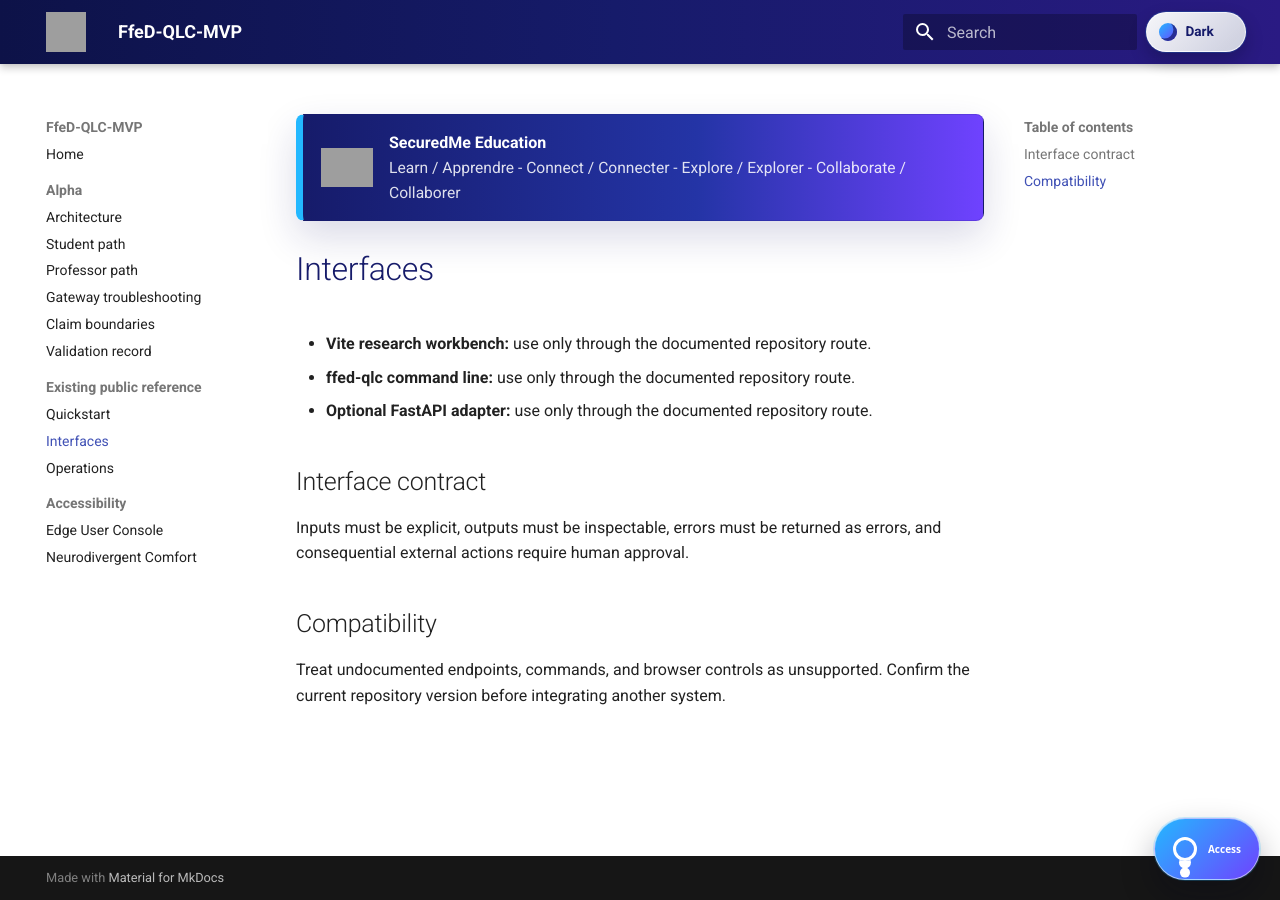
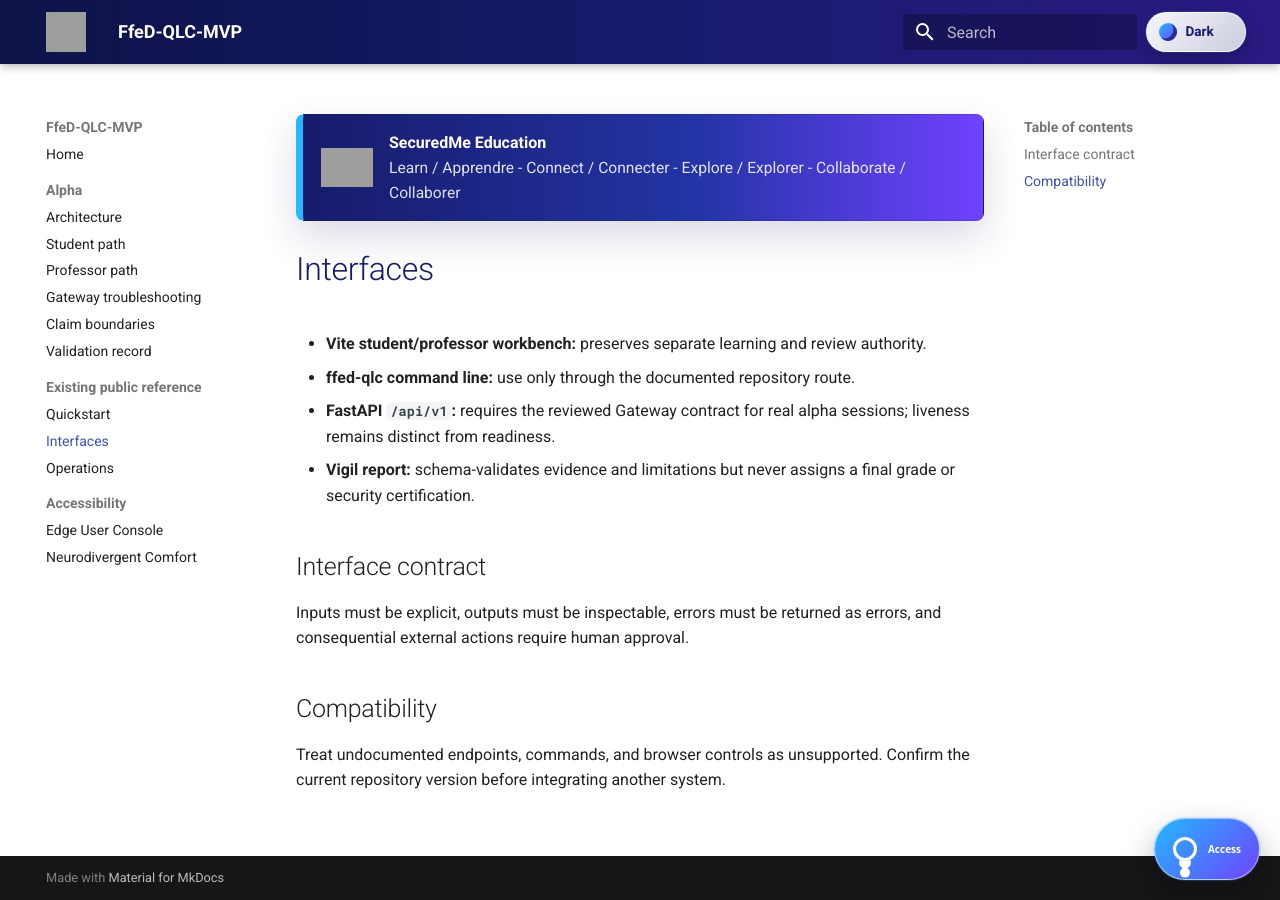
Before and after one commit to SeCuReDmE-main-dev/FfeD-QLC-MVP, an MkDocs documentation site: the page built from docs/public/interfaces.md, in a window 1280 px wide. Built offline with MkDocs 1.6.1 and Material for MkDocs 9.7.7, drawn with Linux system fonts in a browser that asks for light colours; grey boxes are pictures that could not be loaded.

Commit message:
docs: align Vigil alpha public contract

```diff
--- a/docs/public/interfaces.md
+++ b/docs/public/interfaces.md
@@ -1,8 +1,9 @@
 # Interfaces
 
-- **Vite research workbench:** use only through the documented repository route.
+- **Vite student/professor workbench:** preserves separate learning and review authority.
 - **ffed-qlc command line:** use only through the documented repository route.
-- **Optional FastAPI adapter:** use only through the documented repository route.
+- **FastAPI `/api/v1`:** requires the reviewed Gateway contract for real alpha sessions; liveness remains distinct from readiness.
+- **Vigil report:** schema-validates evidence and limitations but never assigns a final grade or security certification.
 
 ## Interface contract
 
--- a/docs/tool-doc.yml
+++ b/docs/tool-doc.yml
@@ -4,8 +4,7 @@ title: FfeD-QLC
 version: 0.1.0
 status: public-preview
 license: LicenseRef-SECL-2.0
-summary: A bounded admissibility workbench for structured quantum and logical-computation
-  experiments.
+summary: A supervised geometric-cryptography learning workbench where Vigil guides nine bounded laboratories and professors decide from reproducible evidence.
 identity:
   logo: assets/Logo Final.png
   family: FfeD-QLC
```
Also changed, not shown: .architecte-zero/api-map.md (added, +4 -0 lines), .architecte-zero/component-map.md (added, +5 -0 lines), .architecte-zero/db-map.md (added, +4 -0 lines), .architecte-zero/repo-map.md (added, +4 -0 lines), .architecte-zero/test-map.md (added, +3 -0 lines), README.md (+2 -0 lines), docs/public/index.md (+17 -4 lines).
